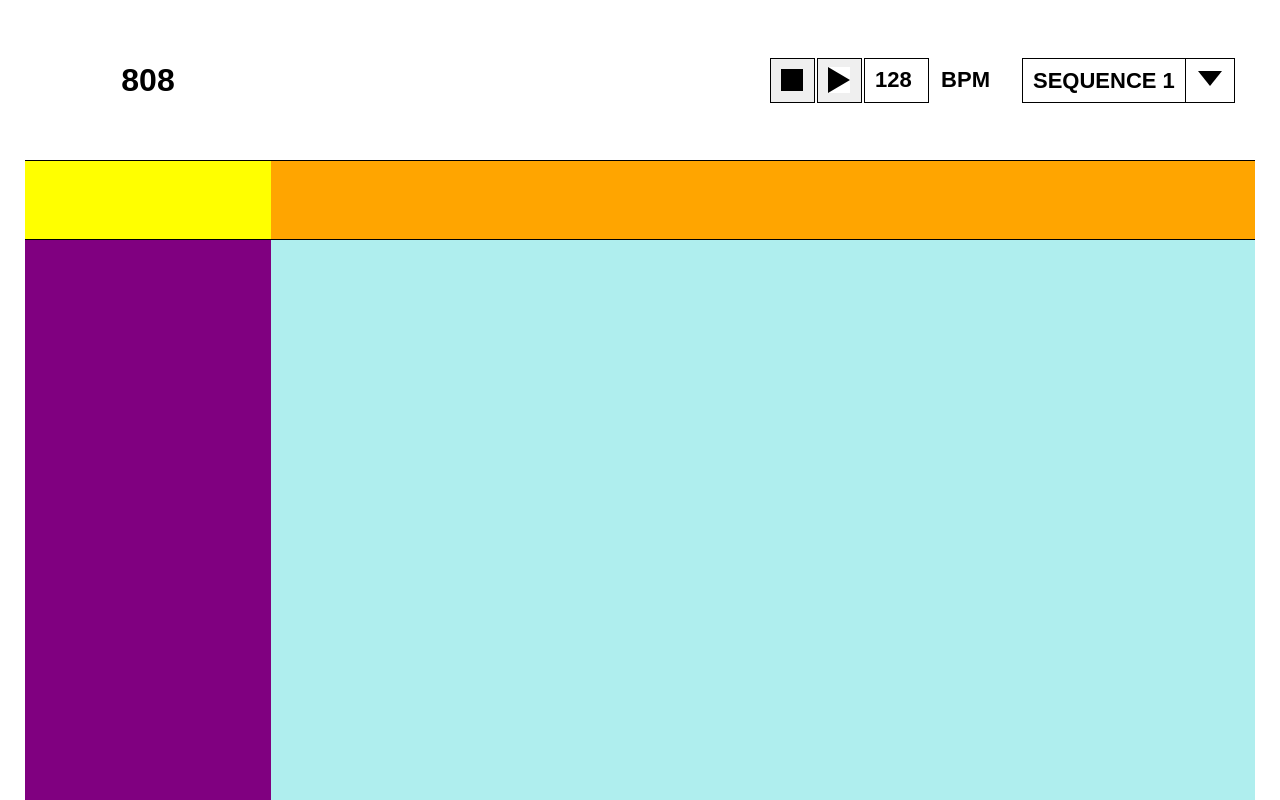
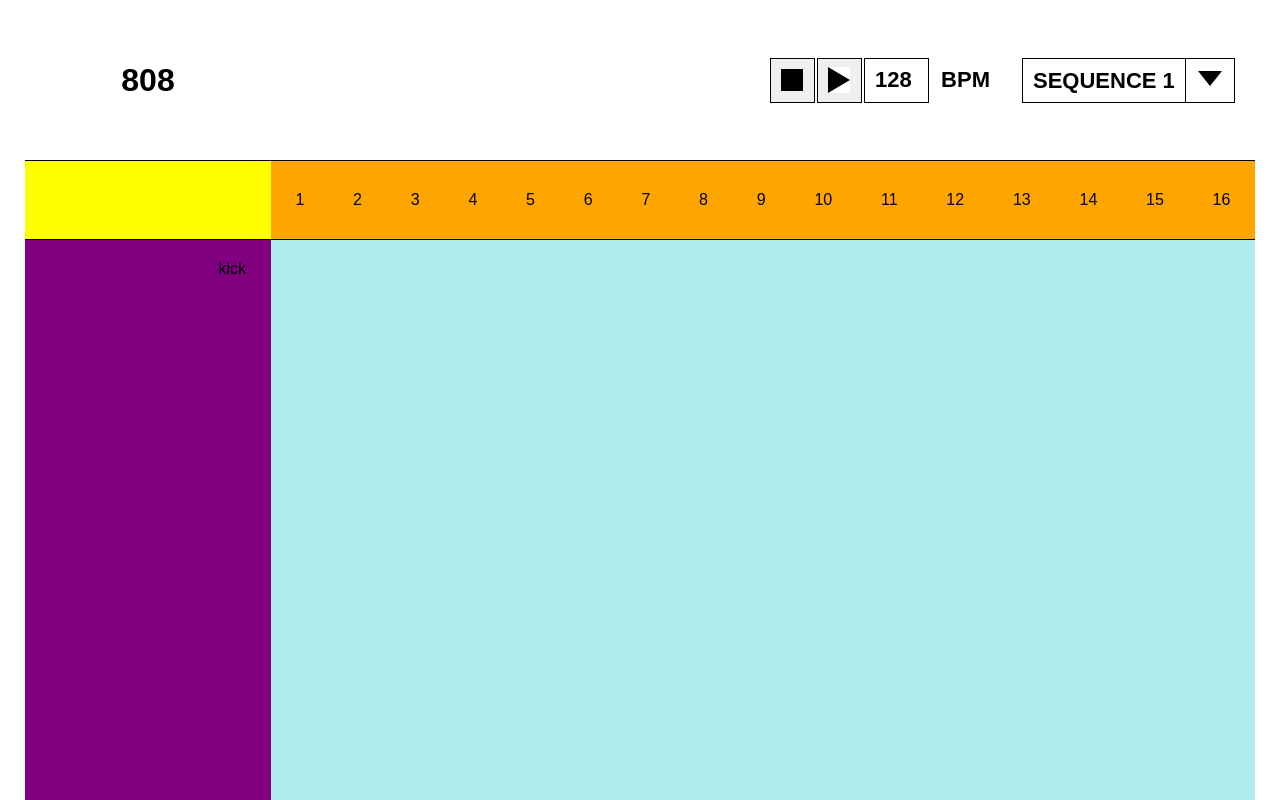
Before and after one commit to theerickramer/drum-machine, a React (Create React App) app: page / in a window 1280 px wide. Built offline with nearby package versions, Linux system fonts and the light colour scheme.

Commit message:
state, steps, instruments

```diff
--- a/src/App.css
+++ b/src/App.css
@@ -3,6 +3,11 @@ body,
 #root,
 .drum-machine {
   height: 100%; }
+
+ul {
+  margin: 0;
+  padding: 0;
+  list-style: none; }
 
 .drum-machine {
   display: grid;
@@ -10,7 +15,10 @@ body,
   grid-template: 'name controls' 2fr 'space step-headers' 1fr 'instruments steps' 7fr / 1fr 4fr; }
   .drum-machine .instruments {
     grid-area: instruments;
-    background: purple; }
+    background: purple;
+    display: flex;
+    justify-content: flex-end;
+    padding: 20px 25px; }
   .drum-machine .steps {
     grid-area: steps;
     background: paleturquoise; }
--- a/src/App.js
+++ b/src/App.js
@@ -3,12 +3,20 @@ import Header from './Header';
 import './App.css';
 
 class App extends Component {
+  state = {
+    steps: 16,
+    instruments: [
+      { name: 'kick', steps: [0, 0, 0, 0, 0, 0, 0, 0, 0, 0, 0, 0, 0, 0, 0, 0] }
+    ]
+  };
   render() {
     return (
       <div className="drum-machine">
-        <Header />
-        <div className="instruments"></div>
-        <div className="steps"></div>
+        <Header steps={this.state.steps} />
+        <ul className="instruments">
+          {this.state.instruments.map(instrument => <li>{instrument.name}</li>)}
+        </ul>
+        <div className="steps" />
       </div>
     );
   }
--- a/src/App.scss
+++ b/src/App.scss
@@ -3,6 +3,12 @@ body,
 #root,
 .drum-machine {
   height: 100%;
+}
+
+ul {
+  margin: 0;
+  padding: 0;
+  list-style: none;
 }
 
 .drum-machine {
@@ -13,9 +19,13 @@ body,
     'space step-headers' 1fr
     'instruments steps' 7fr
     / 1fr 4fr;
+
   .instruments {
     grid-area: instruments;
     background: purple;
+    display: flex;
+    justify-content: flex-end;
+    padding: 20px 25px;
   }
 
   .steps {
--- a/src/Header.css
+++ b/src/Header.css
@@ -67,4 +67,7 @@
 
 .step-headers {
   grid-area: step-headers;
-  background: orange; }
+  background: orange;
+  display: inline-flex;
+  justify-content: space-around;
+  align-items: center; }
--- a/src/Header.js
+++ b/src/Header.js
@@ -2,8 +2,16 @@ import React, { Component, Fragment } from 'react';
 import './Header.css';
 
 export default class Header extends Component {
+  steps() {
+    let steps = [];
+    for (let i = 1; i <= this.props.steps; i++) {
+      steps.push(<li>{i}</li>);
+    }
+    return steps;
+  }
   render() {
-    return <Fragment>
+    return (
+      <Fragment>
         <div className="name">
           <h1>808</h1>
         </div>
@@ -30,7 +38,8 @@ export default class Header extends Component {
           </label>
         </div>
         <div className="space" />
-        <div className="step-headers" />
-      </Fragment>;
+        <ul className="step-headers">{this.steps()}</ul>
+      </Fragment>
+    );
   }
 }
--- a/src/Header.scss
+++ b/src/Header.scss
@@ -96,4 +96,7 @@
 .step-headers {
   grid-area: step-headers;
   background: orange;
+  display: inline-flex;
+  justify-content: space-around;
+  align-items: center;
 }
```
